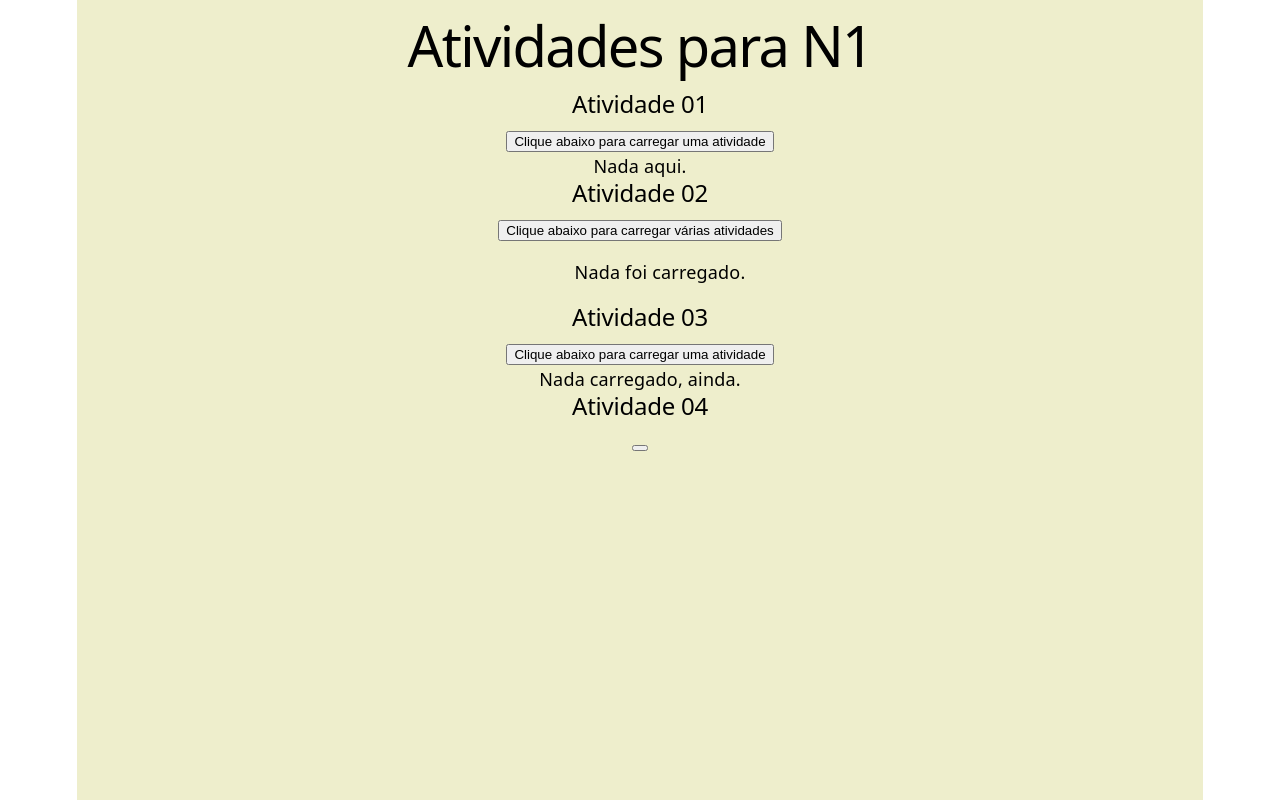
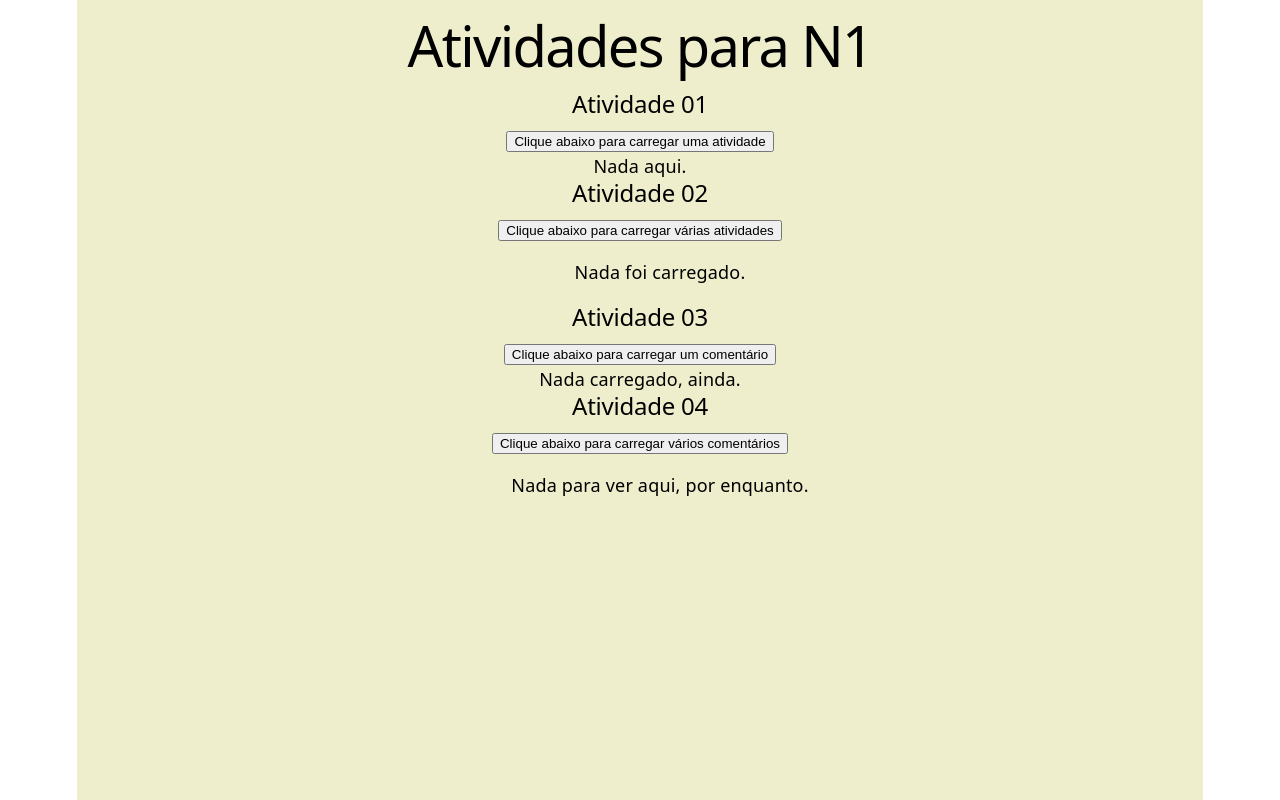
Before and after one commit to VicCAlq/2c-front-03-fetch, a React (Vite) app: page / in a window 1280 px wide. Built offline with nearby package versions, Linux system fonts and the light colour scheme.

Commit message:
Atividade Atv04TratarErrosDeMuitos concluída.

```diff
--- a/src/components/Atv03TratarErrosDeUm.jsx
+++ b/src/components/Atv03TratarErrosDeUm.jsx
@@ -39,7 +39,7 @@ export default function Atv03TratarErrosDeUm() {
 			{ method: "GET" }
 		).then((resposta) => {
 			if (!resposta.ok)
-				throw new Error(`Ocorreu um erro na requisição. Status: ${resposta.statusText}`)
+				throw new Error(`Ocorreu um erro na requisição. ${resposta.status}: ${resposta.statusText}`)
 
 			return resposta.json()
 		}).then((resultado) => {
@@ -58,7 +58,7 @@ export default function Atv03TratarErrosDeUm() {
 
 	return (
 		<div>
-			<button onClick={ () => carregarComentario() }>Clique abaixo para carregar uma atividade</button>
+			<button onClick={ () => carregarComentario() }>Clique abaixo para carregar um comentário</button>
 			{ item }
 		</div>
 	)
--- a/src/components/Atv04TratarErrosDeMuitos.jsx
+++ b/src/components/Atv04TratarErrosDeMuitos.jsx
@@ -29,10 +29,51 @@
 * do texto dentro deles.
 */
 
+import { useState } from 'react'
+
+const estilos = {
+	itens: {
+		height: "150px",
+		overflowY: "auto"
+	}
+}
+
 export default function Atv04TratarErrosDeMuitos() {
+	const [itens, defItens] = useState(<ul>Nada para ver aqui, por enquanto.</ul>)
+
+	const carregarComentarios = async () => {
+		await fetch(
+			"https://jsonplaceholder.typicode.com/comments",
+			{ method: "GET" }
+		).then((resposta) => {
+			if (!resposta.ok)
+				throw new Error(`Ocorreu um erro durante a requisição. ${resposta.status}: ${resposta.statusText}`)
+
+			return resposta.json()
+		}).then((resultado) => {
+			const cadaItem = (dado) => {
+				const { postId, id, name, email, body } = dado
+				return (
+					<li key={ id }>
+						<div>
+							<p>{ postId }: { id } - { email }</p>
+							<p>{ name }</p>
+							<p>{ body }</p>
+						</div>
+					</li>
+				)
+			}
+
+			defItens(<ul style={ estilos.itens }>{ resultado.map(cadaItem) }</ul>)
+		}).catch((erro) => {
+			window.alert(erro.message)
+		})
+	}
+
 	return (
 		<div>
-			<button></button>
+			<button onClick={ () => carregarComentarios() }>Clique abaixo para carregar vários comentários</button>
+			{ itens }
 		</div>
 	)
 }
```
